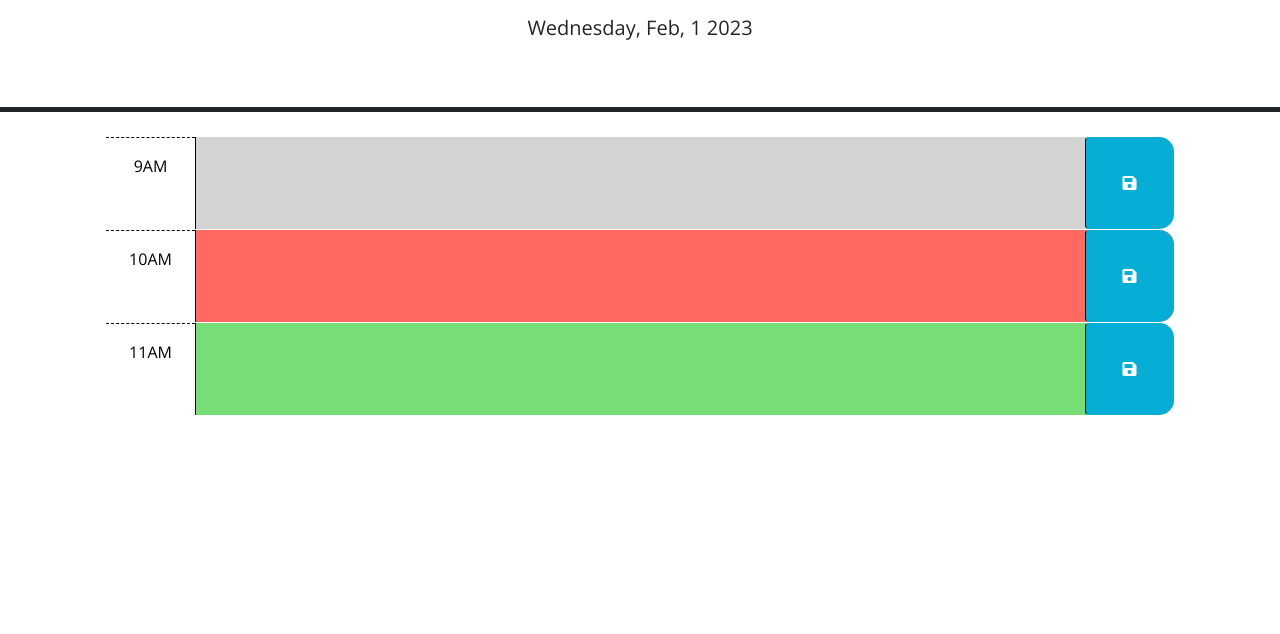
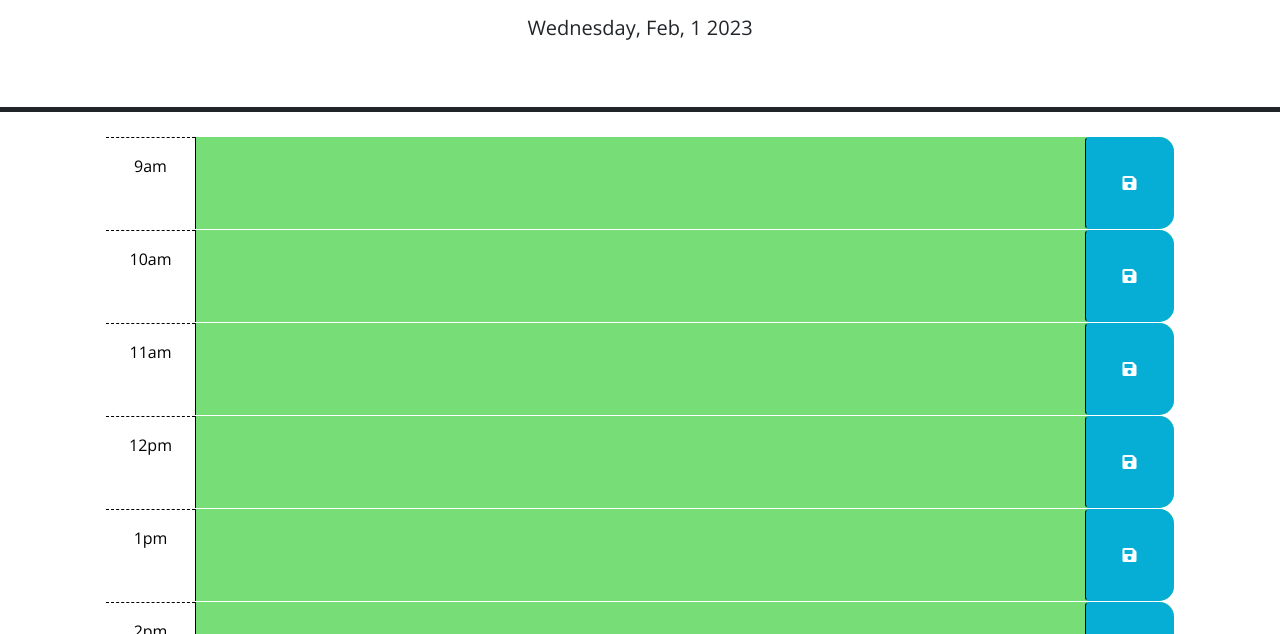
Before and after one commit to nshaw973/Challenge-5-Work-Day-Scheduler, a plain HTML site: page index.html in a window 1280 px wide. Shown: the part 166-800 px from the top of the page. Drawn offline with nearby package versions, Linux system fonts and the light colour scheme.

Commit message:
Added the time blocks through Javascript, via a for loop, instead of creating a block for each time in HTML. Also got the time block colors to correspond through the current time of day.

```diff
--- a/assets/js/script.js
+++ b/assets/js/script.js
@@ -22,7 +22,13 @@
   // TODO: Add code to display the current date in the header of the page.
 
 
+//Global Variables------------------------------------------------------------------------------------//
 
+var allTimes = ['9am', '10am', '11am', '12pm', '1pm', '2pm', '3pm', '4pm', '5pm', '6pm', '7pm', '8pm', '9pm'];
+var mainDiv = $('#mainDiv');
+var hourOfDay = 9;
+
+//----------------------------------------------------------------------------------------------------//
 //----------------------------------------------------------------------------------------------------//
 //Time based Code, and Shows current date on header---------------------------------------------------//
 
@@ -36,3 +42,58 @@ $('#currentDay').text(currentTime.format('dddd, MMM, D YYYY'));
 console.log(currentTime);
 
 //----------------------------------------------------------------------------------------------------//
+//This creates the textboxes with the corresponding times.--------------------------------------------//
+
+function timeBlocks() {
+  for (var i = 0; i < allTimes.length; i++) {
+
+    //elements for each timeblock that will load up with different hours
+
+    var divEl = $('<div>');
+    var timeDiv = $('<div class="col-2 col-md-1 hour text-center py-3"></div>');
+    var textAreaEl = $('<textarea class="col-8 col-md-10 description" rows="3"></textarea>');
+    var buttonEl = $('<button class="btn saveBtn col-2 col-md-1" aria-label="save">');
+    var iEl = $('<i class="fas fa-save" aria-hidden="true"></i>');
+
+    //connects each element inside a div to create the timeBlock
+    mainDiv.append(divEl);
+    divEl.append(timeDiv);
+    divEl.append(textAreaEl);
+    divEl.append(buttonEl);
+    buttonEl.append(iEl);
+    //Adds a time from the Alltimes Var per block depending what index the for loop is on.
+    timeDiv.text(allTimes[i]);
+
+    //Giving each time block a specific hour to correspond to the time its labeled as
+    divEl.attr('hour-of-day', hourOfDay);
+
+    //creating an ID for every text area to grab its values when saving to local storage
+    textAreaEl.attr('id', 'text-area-' + i)
+
+    //both of these will get the current index of a row when saving to local storage
+    buttonEl.attr('save-button-index', [i])
+    iEl.attr('save-button-index', [i])
+
+
+    //this will change the color of the block depending on the time of day
+    if (hourOfDay < currentHour) {
+      divEl.attr('class', `row time-block past`);
+    }
+
+    if (hourOfDay === currentHour) {
+      divEl.attr('class', `row time-block present`);
+    }
+
+    if (hourOfDay > currentHour) {
+      divEl.attr('class', `row time-block future`);
+    }
+
+
+
+    console.log(hourOfDay)
+    hourOfDay++;
+
+  }
+}
+
+timeBlocks();
--- a/index.html
+++ b/index.html
@@ -28,43 +28,8 @@
       <p class="lead">A simple calendar app for scheduling your work day</p>
       <p id="currentDay" class="lead"></p>
     </header>
-    <div class="container-lg px-5">
-      <!-- Use class for "past", "present", and "future" to apply styles to the
-        time-block divs accordingly. The javascript will need to do this by
-        adding/removing these classes on each div by comparing the hour in the
-        id to the current hour. The html provided below is meant to be an example
-        demonstrating how the css provided can be leveraged to create the
-        desired layout and colors. The html below should be removed or updated
-        in the finished product. Remember to delete this comment once the
-        code is implemented.
-        -->
-
-      <!-- Example of a past time block. The "past" class adds a gray background color. -->
-      <div id="hour-9" class="row time-block past">
-        <div class="col-2 col-md-1 hour text-center py-3">9AM</div>
-        <textarea class="col-8 col-md-10 description" rows="3"> </textarea>
-        <button class="btn saveBtn col-2 col-md-1" aria-label="save">
-          <i class="fas fa-save" aria-hidden="true"></i>
-        </button>
-      </div>
-
-      <!-- Example of a a present time block. The "present" class adds a red background color. -->
-      <div id="hour-10" class="row time-block present">
-        <div class="col-2 col-md-1 hour text-center py-3">10AM</div>
-        <textarea class="col-8 col-md-10 description" rows="3"> </textarea>
-        <button class="btn saveBtn col-2 col-md-1" aria-label="save">
-          <i class="fas fa-save" aria-hidden="true"></i>
-        </button>
-      </div>
-
-      <!-- Example of a future time block. The "future" class adds a green background color. -->
-      <div id="hour-11" class="row time-block future">
-        <div class="col-2 col-md-1 hour text-center py-3">11AM</div>
-        <textarea class="col-8 col-md-10 description" rows="3"> </textarea>
-        <button class="btn saveBtn col-2 col-md-1" aria-label="save">
-          <i class="fas fa-save" aria-hidden="true"></i>
-        </button>
-      </div>
+    <div class="container-lg px-5" id="mainDiv">
+      <!-- Javscript Code injected here -->
 
     <script src="https://code.jquery.com/jquery-3.4.1.min.js"></script>
     <script
```
